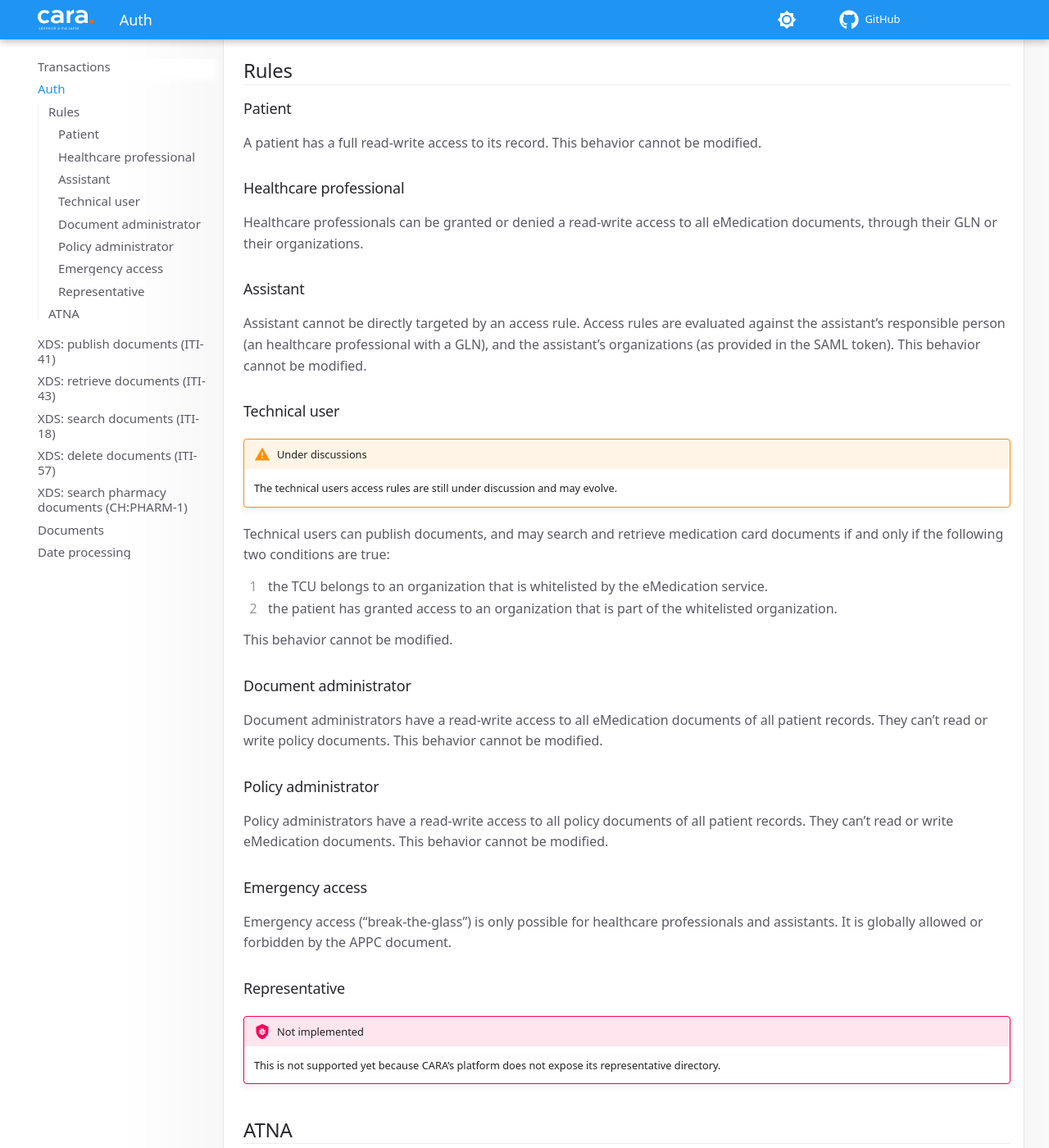
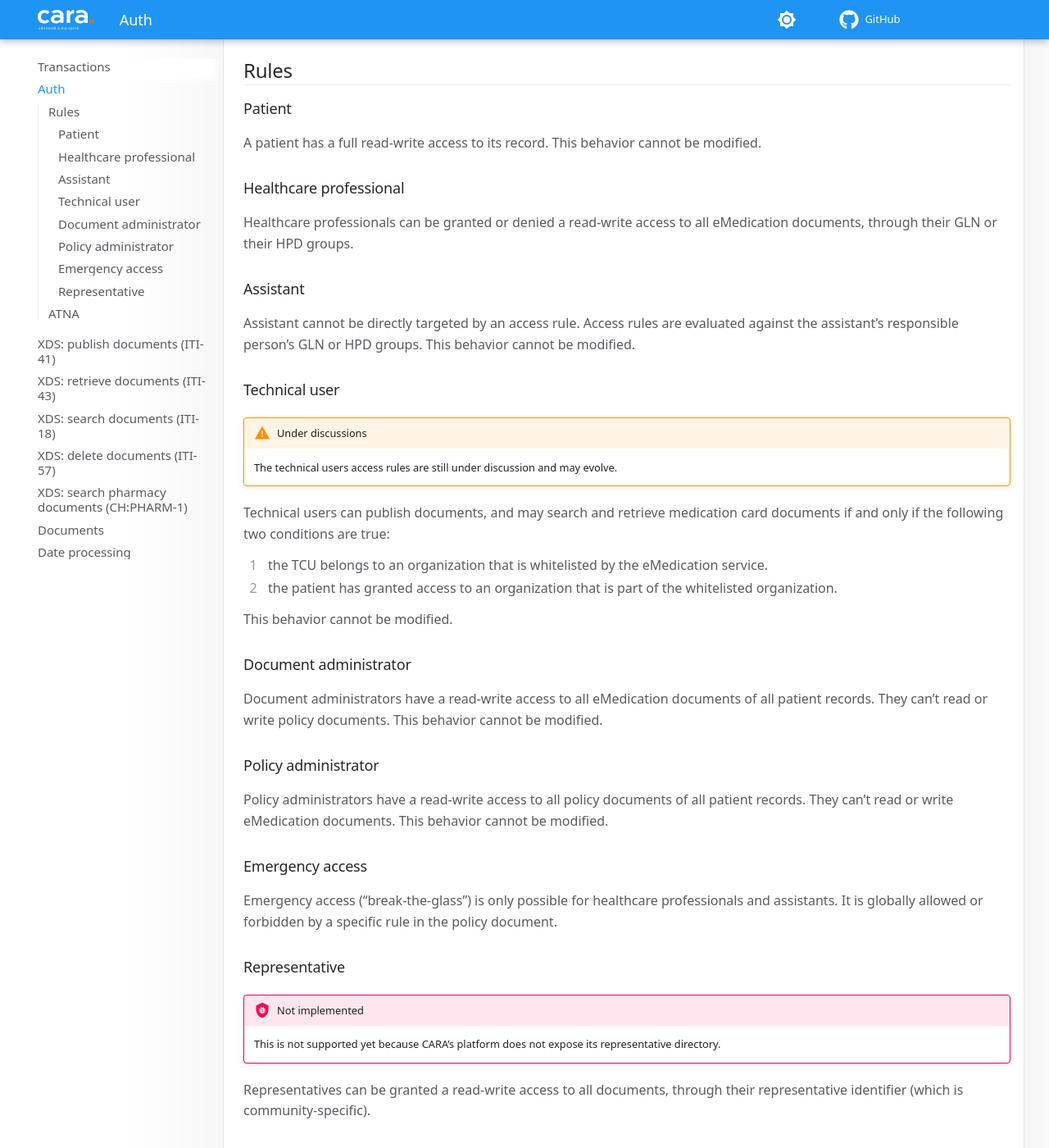
Before and after one commit to CARA-ch/emed-service-guide, an MkDocs documentation site: the page built from docs/transactions/auth.md, in a window 1280 px wide and 1400 px high, scrolled down 219 px. Shown: the whole window at 82% size. Built offline with MkDocs 1.6.1 and Material for MkDocs 9.7.7, drawn with Linux system fonts in a browser that asks for light colours; comment, search, counter and statistics services are not loaded; some of the changed text lies outside the part shown.

Commit message:
Improve documentation

```diff
--- a/docs/transactions/auth.md
+++ b/docs/transactions/auth.md
@@ -1,6 +1,6 @@
 # Authentication and authorization
 
-This is how the PMP-APPC format is used in the eMedication aggregator.
+This is how the PMP-APPC format (policy document) is used in the eMedication aggregator.
 
 ## Rules
 
@@ -11,12 +11,12 @@ This behavior cannot be modified.
 
 ### Healthcare professional
 
-Healthcare professionals can be granted or denied a read-write access to all eMedication documents, through their GLN or their organizations.
+Healthcare professionals can be granted or denied a read-write access to all eMedication documents, through their GLN or their HPD groups.
 
 ### Assistant
 
 Assistant cannot be directly targeted by an access rule.
-Access rules are evaluated against the assistant's responsible person (an healthcare professional with a GLN), and the assistant's organizations (as provided in the SAML token).
+Access rules are evaluated against the assistant's responsible person's GLN or HPD groups.
 This behavior cannot be modified.
 
 ### Technical user
@@ -29,6 +29,8 @@ Technical users can publish documents, and may search and retrieve medication ca
 
 1. the TCU belongs to an organization that is whitelisted by the eMedication service.
 2. the patient has granted access to an organization that is part of the whitelisted organization.
+<!-- TODO: or only top-level? -->
+<!-- TODO: is it possible to deny a TCU through its responsible GLN? -->
 
 This behavior cannot be modified.
 
@@ -47,7 +49,7 @@ This behavior cannot be modified.
 ### Emergency access
 
 Emergency access ("break-the-glass") is only possible for healthcare professionals and assistants.
-It is globally allowed or forbidden by the APPC document.
+It is globally allowed or forbidden by a specific rule in the policy document.
 
 ### Representative
 
@@ -55,8 +57,13 @@ It is globally allowed or forbidden by the APPC document.
 
     This is not supported yet because CARA's platform does not expose its representative directory.
 
+Representatives can be granted a read-write access to all documents, through their representative identifier (which is community-specific).
+
 ## ATNA
 
 The service generates ATNA messages as required by IHE and Annex 5.1.
 They will be sent to CARA's EPR Audit Record Repository if it is possible.
 Clients are expected to also generate logs and send them to the same ARR.
+
+As of yet, it's unsure if die Post's platform can accept these audit messages.
+If not, another ARR will have to be deployed by CARA.
```
Also changed, not shown: docs/transactions/chpharm1.md (+6 -2 lines), docs/transactions/documents.md (+1 -1 lines), docs/transactions/iti41.md (+1 -1 lines), docs/transactions/iti57.md (+1 -1 lines).
